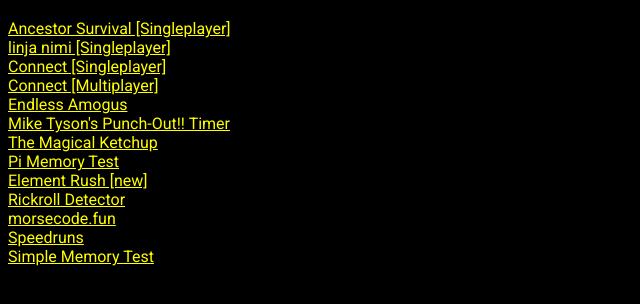
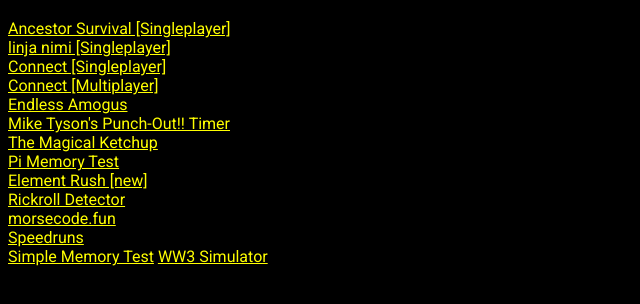
Before and after one commit to Igyeom/Igyeom, a plain HTML site: page path/index.html in a window 1280 px wide. Shown: the part 48-352 px from the top of the page, without its empty margins (0-640 px from the left). Drawn offline with Linux system fonts and the light colour scheme.

Commit message:
Update index.html

```diff
--- a/path/index.html
+++ b/path/index.html
@@ -13,6 +13,7 @@
 <a href="https://morsecode.fun">morsecode.fun</a><br>
 <a href="../runs">Speedruns</a><br>
 <a href="../memory">Simple Memory Test</a>
+<a href="../ww3">WW3 Simulator</a><br>
 
 
 <style>@import url('https://fonts.googleapis.com/css2?family=Roboto&display=swap');a{color:yellow;}body{background:black;color:white;font-family:Roboto;}</style>
```
